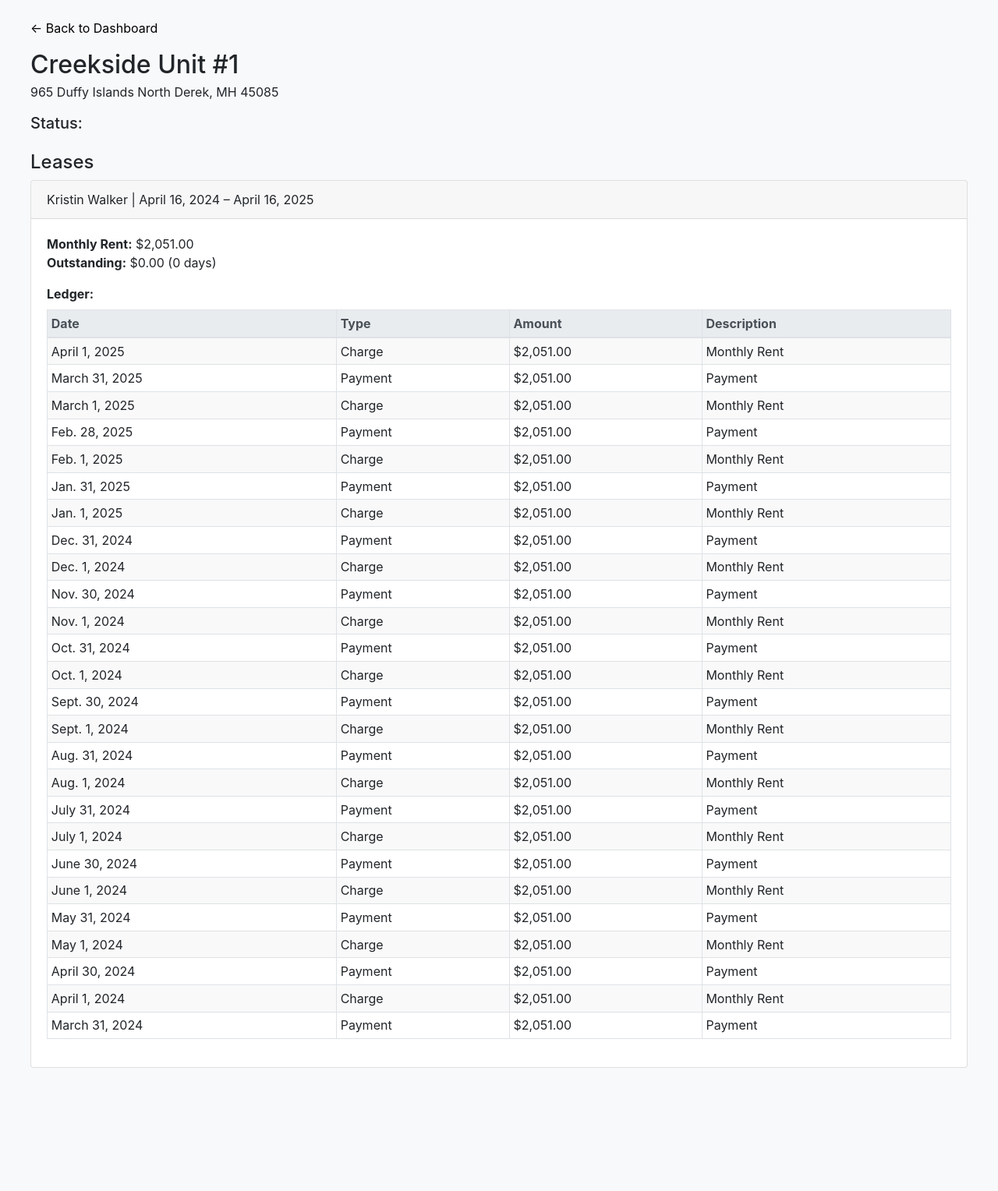
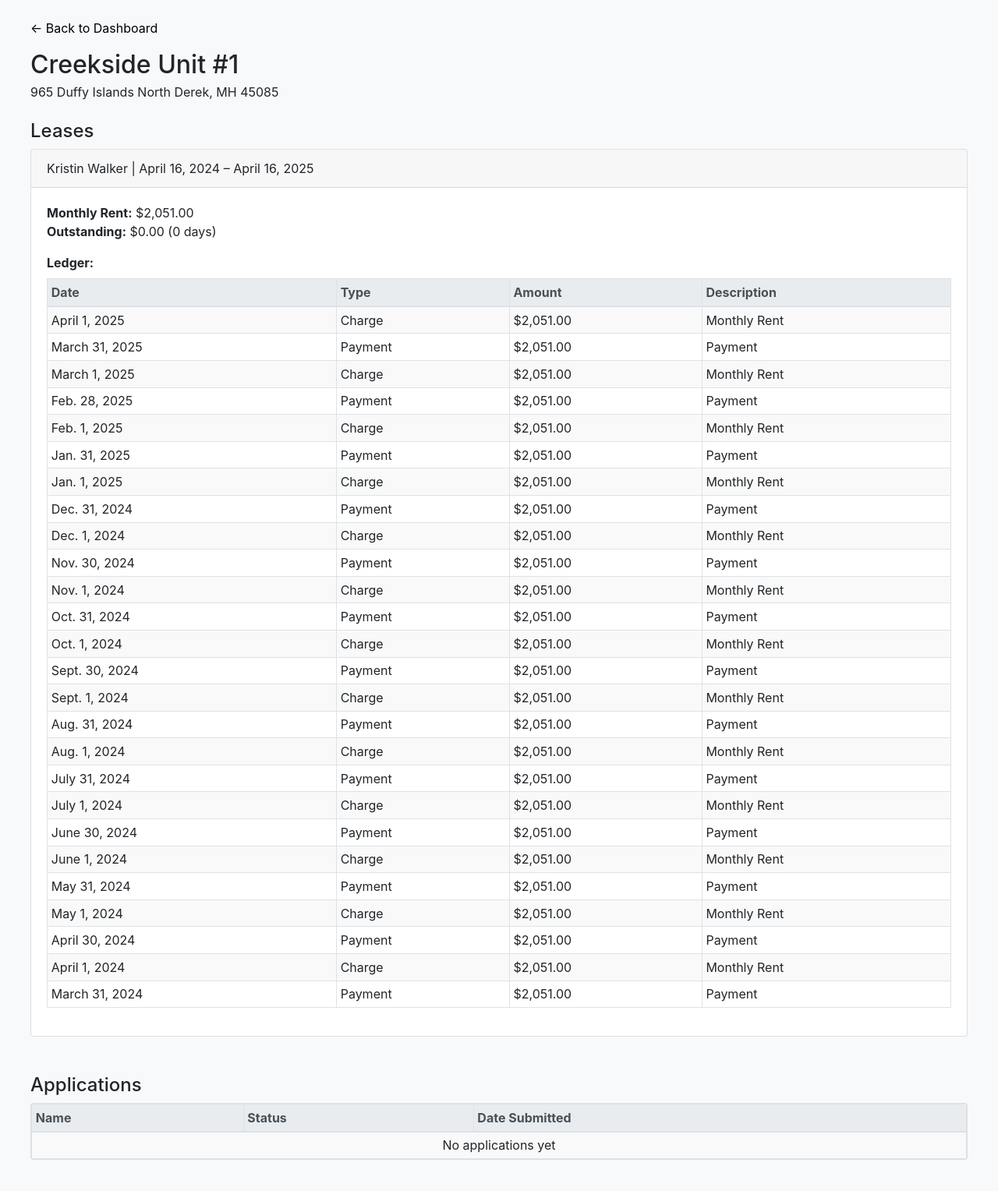
Before and after one commit to scottgriffinm/Lease-Tracker, a Django app: page /units/15001/ in a window 1280 px wide. Shown: the whole page at 78% size. Before the commit the page ends 1370 px from the top, so only its background shows below. Run offline with Django 5.2, Linux system fonts and the light colour scheme; data comes from the database, SQL or seed files in the repository; some libraries are stand-ins or nearby versions.

Commit message:
more styling

```diff
--- a/property_management/rentals/models.py
+++ b/property_management/rentals/models.py
@@ -70,7 +70,6 @@ class Charge(models.Model):
     def __str__(self):
         return f"Charge of ${self.amount} on {self.due_date} for {self.lease}"
 
-
 class Application(models.Model):
     applicant_name = models.CharField(max_length=100)
     unit = models.ForeignKey(Unit, on_delete=models.CASCADE)
--- a/property_management/rentals/templates/rentals/dashboard.html
+++ b/property_management/rentals/templates/rentals/dashboard.html
@@ -588,7 +588,7 @@
             labels: ['Vacant', 'Pending', 'Occupied'],
             datasets: [{
                 data: [{{ vacant_no_apps_count }}, {{ vacant_with_apps_count }}, {{ occupied_count }}],
-                backgroundColor: [ '#FFA94D', '#6C5CE7', '#00B894'] // Purple, Teal, and Soft Yellow
+                backgroundColor: [ '#FFA94D', '#6C5CE7', '#00B894']
             }]
         },
         options: {
--- a/property_management/rentals/templates/rentals/people.html
+++ b/property_management/rentals/templates/rentals/people.html
@@ -17,7 +17,6 @@
 </head>
 
 <body class="p-4 bg-light">
-
     <div class="container">
         <h2 class="mb-4">People (Tenants)</h2>
 
--- a/property_management/rentals/templates/rentals/unit_detail.html
+++ b/property_management/rentals/templates/rentals/unit_detail.html
@@ -1,6 +1,7 @@
 {% load humanize %}
 <!DOCTYPE html>
 <html>
+
 <head>
     <title>{{ unit.property.name }} #{{ unit.number }} | Unit Details</title>
     <link rel="stylesheet" href="https://stackpath.bootstrapcdn.com/bootstrap/4.5.2/css/bootstrap.min.css">
@@ -18,16 +19,15 @@
         }
     </style>
 </head>
+
 <body class="p-4 bg-light">
     <div class="container-fluid">
         <a href="{% url 'dashboard' %}">← Back to Dashboard</a>
         <h2 class="mt-3 mb-1">{{ unit.property.name }} Unit #{{ unit.number }}</h2>
         <p class="mb-3">{{ unit.property.address }}</p>
 
-    <h5>Status:</h5>
-    <p>{{ unit.status }}</p>
-
         <h4 class="mt-4">Leases</h4>
+        {% if unit.lease_set.all %}
         {% for lease in unit.lease_set.all %}
         <div class="card mb-3">
             <div class="card-header">
@@ -60,13 +60,52 @@
                         </tr>
                         {% endfor %}
                         {% else %}
-                            <tr><td colspan="4">No transactions yet</td></tr>
+                        <tr>
+                            <td colspan="4">No transactions yet</td>
+                        </tr>
                         {% endif %}
                     </tbody>
                 </table>
             </div>
         </div>
         {% endfor %}
+        {% else %}
+        <tr>
+            <td colspan="3" class="text-center">No current leases</td>
+        </tr>
+        {% endif %}
+
+        <h4 class="mt-5">Applications</h4>
+        <div class="card mb-3">
+            <div class="card-body p-0">
+                <table class="table table-sm table-striped table-bordered mb-0">
+                    <thead class="thead-light">
+                        <tr>
+                            <th>Name</th>
+                            <th>Status</th>
+                            <th>Date Submitted</th>
+                        </tr>
+                    </thead>
+                    <tbody>
+                        {% if applications %}
+                        {% for app in applications %}
+                        <tr>
+                            <td>{{ app.applicant_name }}</td>
+                            <td>{{ app.get_status_display }}</td>
+                            <td>{{ app.submitted_on|date:"M j, Y g:i A" }}</td>
+                        </tr>
+                        {% endfor %}
+                        {% else %}
+                        <tr>
+                            <td colspan="3" class="text-center">No applications yet</td>
+                        </tr>
+                        {% endif %}
+                    </tbody>
+                </table>
+            </div>
+        </div>
+
     </div>
 </body>
+
 </html>
--- a/property_management/rentals/views.py
+++ b/property_management/rentals/views.py
@@ -205,7 +205,7 @@ def unit_detail(request, unit_id):
         pk=unit_id
     )
 
-    # Optionally build ledgers for each lease
+    # Build ledgers for each lease
     for lease in unit.lease_set.all():
         transactions = list(lease.charges.all()) + list(lease.payments.all())
         transactions.sort(key=lambda x: x.date if hasattr(x, 'date') else x.due_date, reverse=True)
@@ -219,7 +219,12 @@ def unit_detail(request, unit_id):
             for t in transactions
         ]
 
+    # Collect any open applications
+    applications = Application.objects.filter(unit=unit).order_by('-submitted_on')
+
     context = {
-        'unit': unit
+        'unit': unit,
+        'applications': applications  # Add this line
     }
+
     return render(request, 'rentals/unit_detail.html', context)
```
Lines whose indentation alone changed are shown as unchanged.
